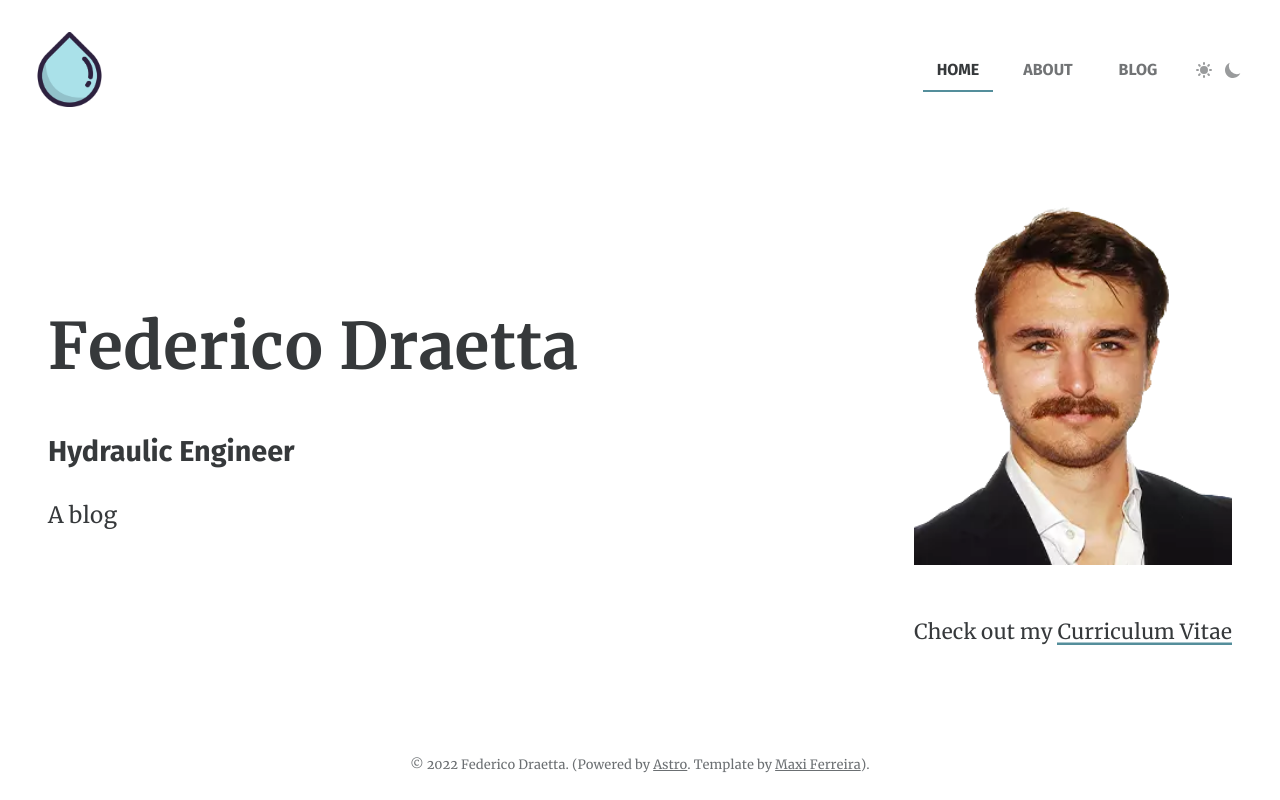
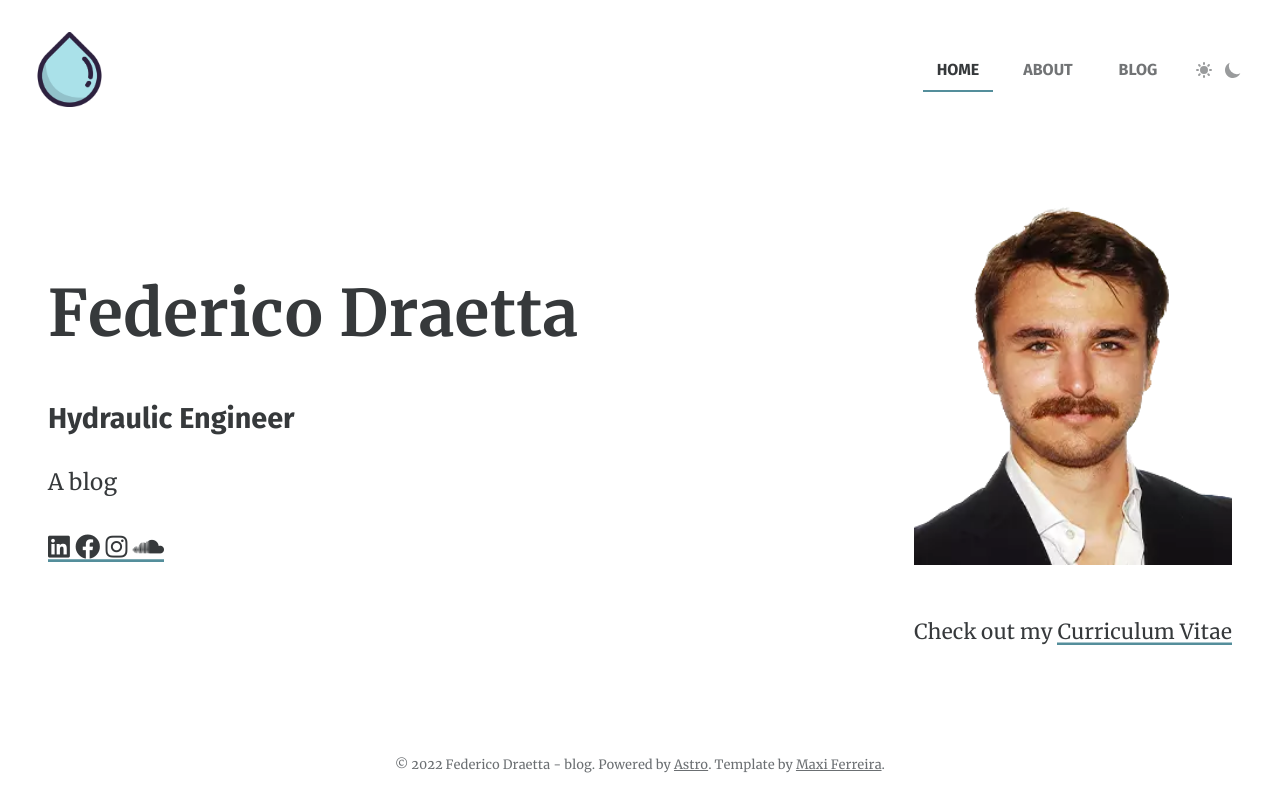
Before and after one commit to fededraetta/AstroWebsite, an Astro site: page / in a window 1280 px wide. Built offline with nearby package versions, Linux system fonts and the light colour scheme; Astro itself is replaced by a stand-in of ours.

Commit message:
social media buttons

```diff
--- a/src/components/Footer.astro
+++ b/src/components/Footer.astro
@@ -1,8 +1,8 @@
 <footer>
   <span>
-    &copy; 2022 Federico Draetta.
-    (Powered by <a href="https://astro.build" target="_blank" rel="noopener">Astro</a>.
-    Template by <a href="https://www.twitter.com/Charca" target="_blank" rel="noopener">Maxi Ferreira</a>).
+    &copy; 2022 Federico Draetta - blog.
+    Powered by <a href="https://astro.build" target="_blank" rel="noopener">Astro</a>.
+    Template by <a href="https://www.twitter.com/Charca" target="_blank" rel="noopener">Maxi Ferreira</a>.
   </span>
 </footer>
 
--- a/src/pages/index.astro
+++ b/src/pages/index.astro
@@ -4,14 +4,32 @@ import BaseLayout from '../layouts/BaseLayout.astro';
 const title = 'Federico Draetta';
 const description = 'A blog';
 const permalink = Astro.site.href;
+
 ---
+<head><link rel='stylesheet' href='https://cdnjs.cloudflare.com/ajax/libs/font-awesome/5.15.1/css/all.min.css'></head>
 
 <BaseLayout title={title} description={description} permalink={permalink}>
+
   <div class="home-container">
     <div class="home-copy">
       <h1>Federico Draetta</h1>
       <h2>Hydraulic Engineer</h2>
       <p>A blog</p>
+      <p>
+        <a href="https://www.linkedin.com/in/federicodraetta/" target="_blank" class="icon linkedin">
+          <span><i class="fab fa-linkedin" style="font-size: 25px;"></i></span>
+        </a>
+
+        <a href="https://www.facebook.com/federico.draetta/" target="_blank" class="icon facebook">
+          <span><i class="fab fa-facebook" style="font-size: 25px;"></i></span>
+        </a>
+        <a href="https://www.instagram.com/dr.aetta/" target="_blank" class="icon instagram">
+          <span><i class="fab fa-instagram" style="font-size: 25px;"></i></span>
+        </a>
+        <a href="https://soundcloud.com/federico-draetta" target="_blank" class="icon soundcloud">
+          <span><i class="fab fa-soundcloud" style="font-size: 25px;"></i></span>
+        </a>
+      </p>
     </div>
 
     <div class="hero-image-container">
@@ -73,6 +91,14 @@ const permalink = Astro.site.href;
     margin-bottom: 1em;
   }
 
+  .fa {
+  padding: 20px;
+  font-size: 30px;
+  width: 50px;
+  text-align: center;
+  text-decoration: none;
+}
+
   @media (max-width: 1200px) {
     p {
       font-size: 1.2em;
```
